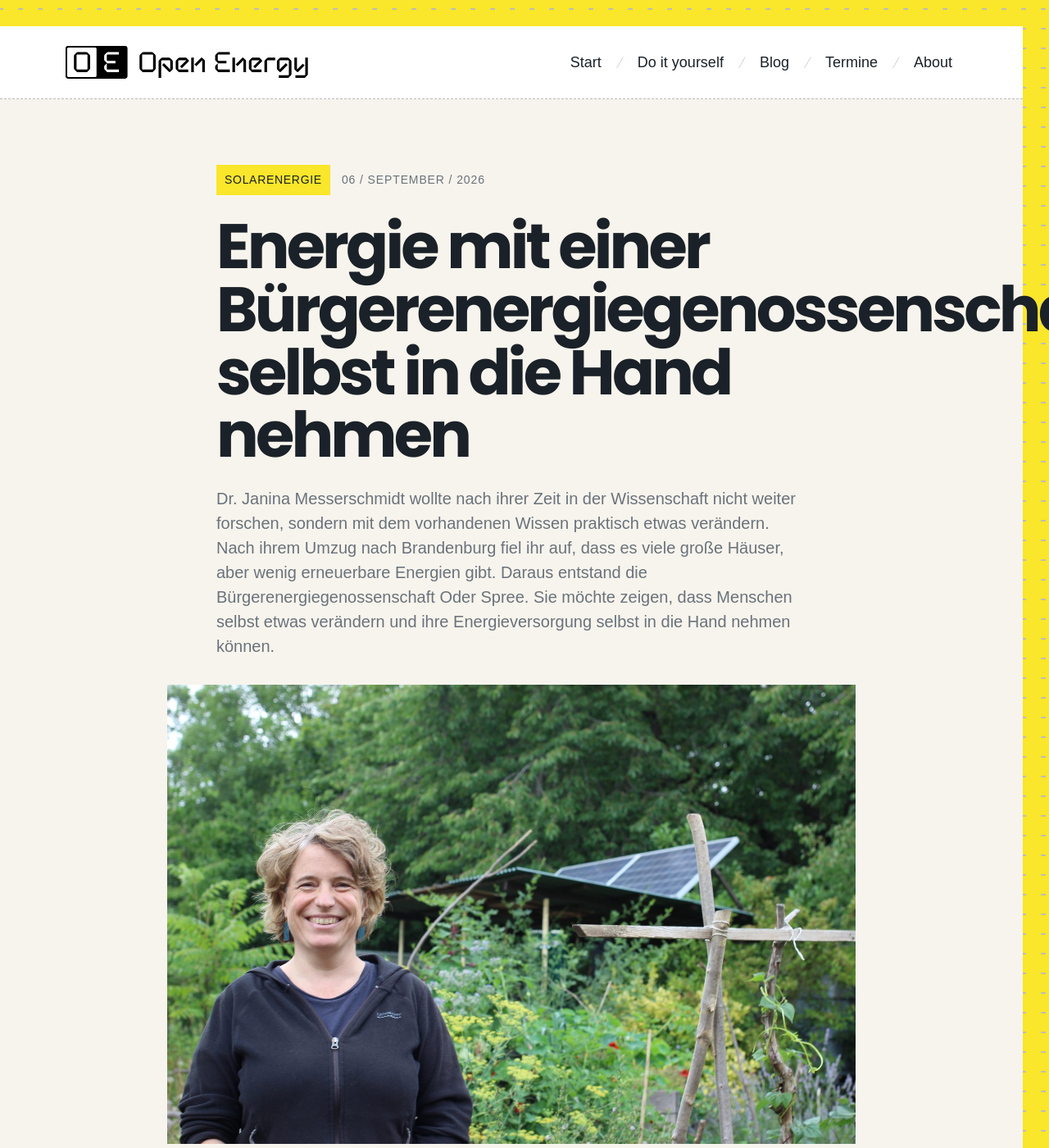
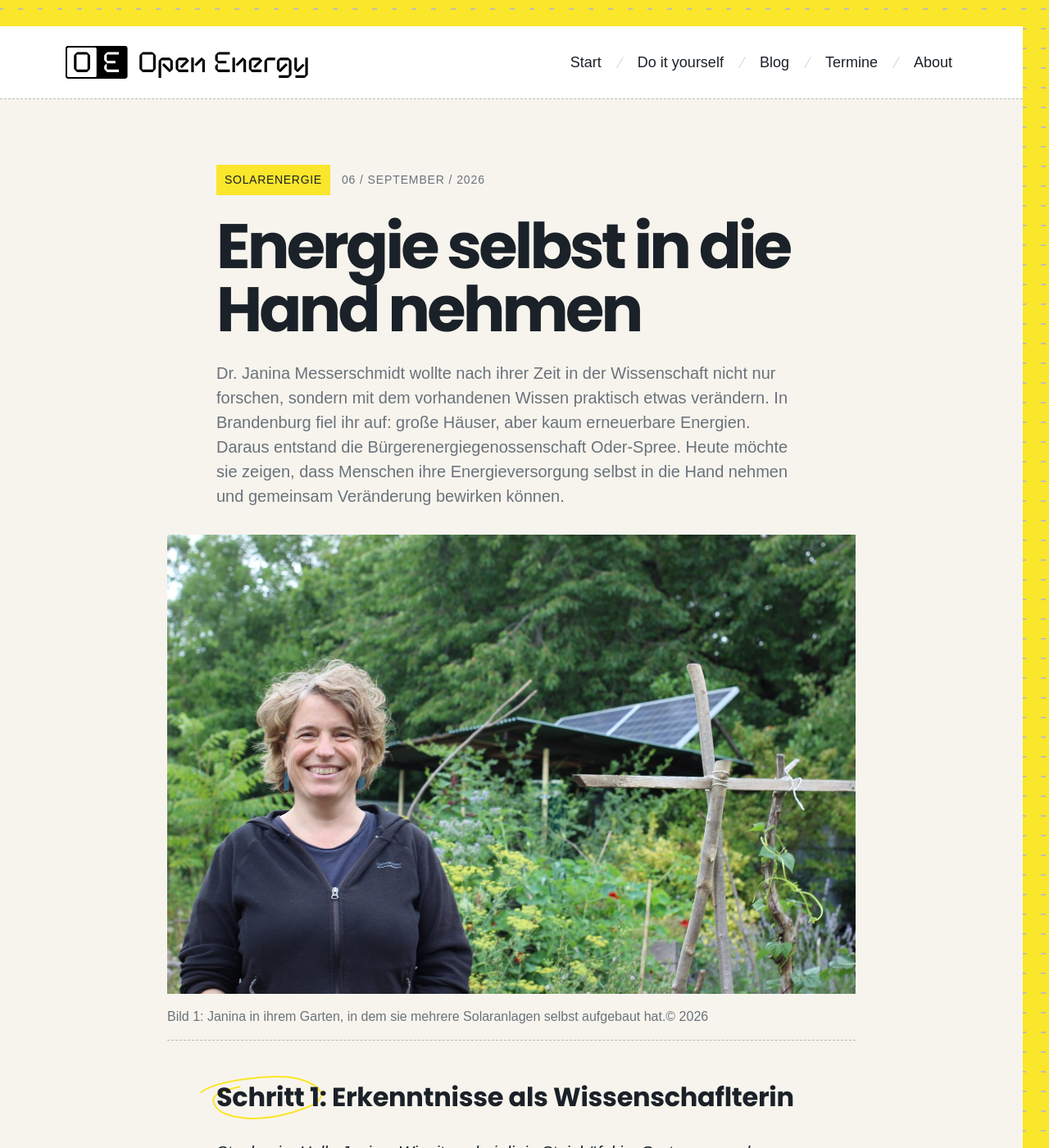
Before and after one commit to okfde/open-energy, a Jekyll site: the page built from _blog/interview-janina.md, in a window 1280 px wide and 1400 px high. Shown: the whole window at 82% size. Built offline with Jekyll 4.4.1, drawn with Linux system fonts in a browser that asks for light colours; some web fonts are replaced; some of the changed text lies outside the part shown.

Commit message:
Update interview-janina.md

```diff
--- a/_blog/interview-janina.md
+++ b/_blog/interview-janina.md
@@ -1,8 +1,8 @@
 ---
-title: "Energie mit einer Bürgerenergiegenossenschaft selbst in die Hand nehmen"
+title: "Energie selbst in die Hand nehmen"
 date: 2026-09-06
 category: Solarenergie
-excerpt: "Dr. Janina Messerschmidt wollte nach ihrer Zeit in der Wissenschaft nicht weiter forschen, sondern mit dem vorhandenen Wissen praktisch etwas verändern. Nach ihrem Umzug nach Brandenburg fiel ihr auf, dass es viele große Häuser, aber wenig erneuerbare Energien gibt. Daraus entstand die Bürgerenergiegenossenschaft Oder Spree. Sie möchte zeigen, dass Menschen selbst etwas verändern und ihre Energieversorgung selbst in die Hand nehmen können."
+excerpt: "Dr. Janina Messerschmidt wollte nach ihrer Zeit in der Wissenschaft nicht nur forschen, sondern mit dem vorhandenen Wissen praktisch etwas verändern. In Brandenburg fiel ihr auf: große Häuser, aber kaum erneuerbare Energien. Daraus entstand die Bürgerenergiegenossenschaft Oder-Spree. Heute möchte sie zeigen, dass Menschen ihre Energieversorgung selbst in die Hand nehmen und gemeinsam Veränderung bewirken können."
 featured: true
 image: "/assets/images/photos/blog/arduino-1.jpg"
 ---
@@ -12,9 +12,9 @@ image: "/assets/images/photos/blog/arduino-1.jpg"
   <figcaption>Bild 1: Janina in ihrem Garten, in dem sie mehrere Solaranlagen selbst aufgebaut hat.© 2026</figcaption>
 </figure>
 
-### Schritt 1: Vom Wissen zum Handeln
+### Schritt 1: Erkenntnisse als Wissenschaflterin
 
-*Stephanie: Hallo Janina. Wir sitzen hier bei dir in Steinhöfel im Garten  - umgeben von einigen selbstgebauten Solaranlagen. Was hat dich motiviert dich für das Klima zu engagieren?*
+*Stephanie: Hallo Janina. Wir sitzen bei dir in Steinhöfel im Garten  - umgeben von einigen selbstgebauten Solaranlagen. Was hat dich motiviert dich für das Klima zu engagieren?*
 
 Janina: Ich würde sagen, das fängt im Elternhaus an. Ich komme aus einer Familie, die immer sehr politisch aktiv war und die versucht hat, sich zu aktuellen Themen in der Gesellschaft zu engagieren. Dann habe ich Physik studiert, weil ich es spannend fand und so die Veränderung des Klimas wissenschaftlich erforschen konnte.
 
@@ -23,7 +23,7 @@ Janina: Ich würde sagen, das fängt im Elternhaus an. Ich komme aus einer Famil
 Janina: Ich hatte das Gefühl: Ich kann weiter forschen, aber das ist nicht das, was gerade ansteht. Die eigentliche Herausforderung ist, wie wir mit dem Wissen umgehen, das wir längst haben.
 
 
-### „Es ist doch irre: Wir können eine Herausforderung so genau vorhersagen – und machen trotzdem einfach weiter.“
+#### „Es ist doch irre: Wir können eine Herausforderung so genau vorhersagen – und machen trotzdem einfach weiter.“
 
 ### Schritt 2: Energie selbst in die Hand nehmen
 
```
Also changed, not shown: other parts of _blog/interview-janina.md (+2 -2 lines).
